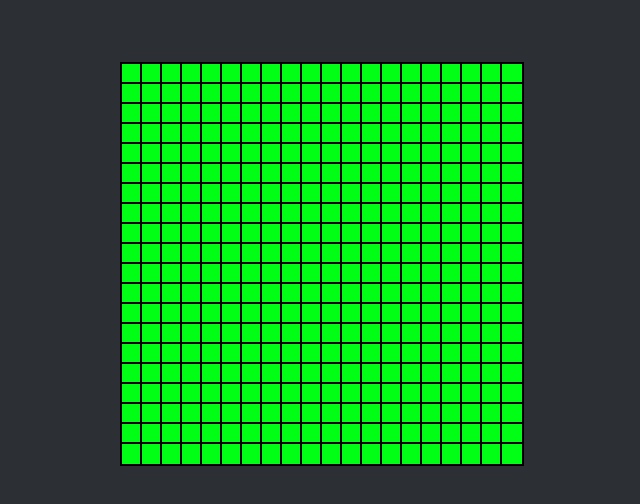
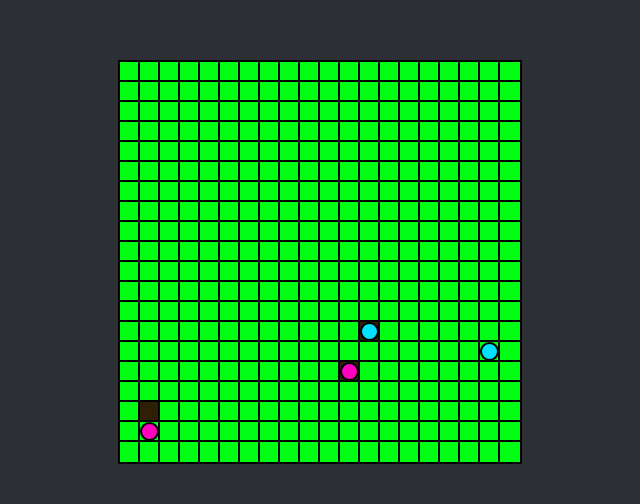
Before and after one commit to CS196Illinois/Group13-FA21, a React (Create React App) app in the folder Project/frontend/: page / in a window 1280 px wide. Shown: the part 138-642 px from the top of the page, without its empty margins (320-960 px from the left). Built offline with nearby package versions, Linux system fonts and the light colour scheme.

Commit message:
Fixed bug, colors should correctly be displayed

```diff
--- a/Project/frontend/src/components/Board.css
+++ b/Project/frontend/src/components/Board.css
@@ -5,6 +5,7 @@
     width: 400px;
     height: 400px;
     background-color: blue;
+    place-items: center;
 }
 
 #board .tile {
@@ -25,8 +26,15 @@
 
 #board .prey-tile {
     background-color: rgb(255, 0, 191);
+    border-radius: 50%;
+    width: 15px;
+    height: 15px;
+
 }
 
 #board .predator-tile {
     background-color: rgb(0, 225, 255);
+    border-radius: 50%;
+    width: 15px;
+    height: 15px;
 }
--- a/Project/frontend/src/components/Board.js
+++ b/Project/frontend/src/components/Board.js
@@ -2,29 +2,73 @@ import React from "react";
 
 import './Board.css';
 
-const verticalaxis = ["1", "2", "3", "4", "5", "6", "7", "8", "9", "10", "11", "12", "13", "14", "15", "16", "17", "18", "19", "20"];
-const horizontalaxis = ["1", "2", "3", "4", "5", "6", "7", "8", "9", "10", "11", "12", "13", "14", "15", "16", "17", "18", "19", "20"];
+const verticalaxis = 20;
+const horizontalaxis = 20;
+// animals is a 2-d array, pass w values 0,1,2,3,4,5
+let animals = Array(verticalaxis).fill().map(() => Array(horizontalaxis).fill(0));
+animals[1][1] = 1
+animals[18][5] = 2
+animals[1][2] = 3
+animals[11][4] = 4
+animals[12][6] = 5
 
 export default function board() {
     let board = [];
+    for(let j = verticalaxis - 1; j >= 0; j--) {
+        for(let i = 0; i < horizontalaxis; i++) {
 
-    for(let j = verticalaxis.length - 1; j >= 0; j--) {
-        for(let i = 0; i < horizontalaxis.length; i++) {
-            const number = i + j + 2;
-            // choosing what we display on board here
-            if(number % 2 === 0) {
-                board.push(
-                    <div className = "tile grass-tile"></div>
-                );
-            } else {
+            if (animals[i][j] === 0) {
                 board.push(
                     <div className = "tile grass-tile"></div>
                 );
             }
+            // Grass only ^
 
+            if (animals[i][j] === 1) {
+                board.push(
+                    <div className = "tile grass-tile">
+                        <div className = "tile prey-tile">
+
+                        </div>
+                    </div>
+                );
+            } // Prey & grass ^
+            if (animals[i][j] === 2) {
+                board.push(
+                    <div className = "tile grass-tile">
+                        <div className = "tile predator-tile">
+
+                        </div>
+                    </div>
+                );
+            }
+            //  Predator & grass ^
+            if (animals[i][j] === 3) {
+                board.push(
+                    <div className = "tile dirt-tile"></div>
+                );
+            }
+            // Dirt only ^
+            if (animals[i][j] === 4) {
+                board.push(
+                    <div className = "tile dirt-tile">
+                        <div className = "tile prey-tile">
+
+                        </div>
+                    </div>
+                );
+            }
+            // Prey and dirt ^
+            if (animals[i][j] === 5) {
+                board.push(
+                    <div className = "tile dirt-tile">
+                        <div className = "tile predator-tile">
+                        </div>
+                    </div>
+                );
+            }
+            // Predator and dirt ^
         }
     }
     return <div id= "board">{board}</div>;
 }
-
-// react components must be capital
```
